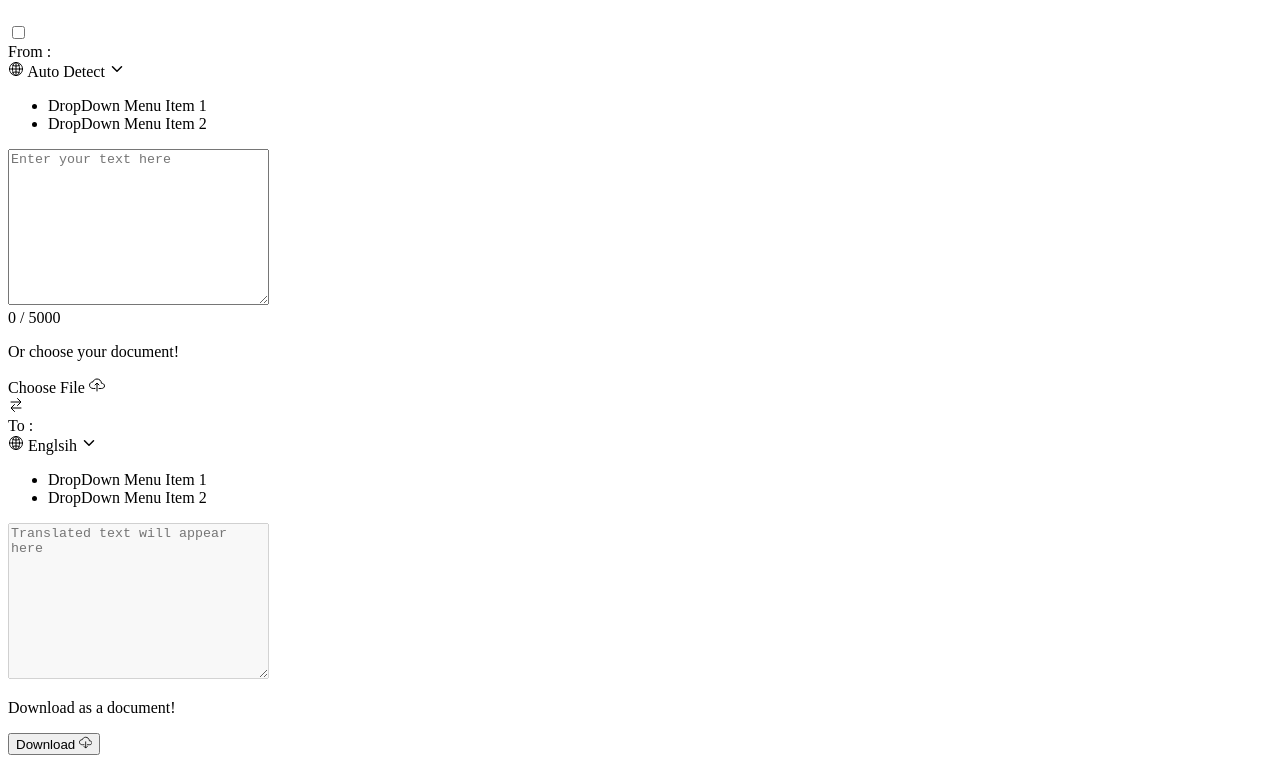
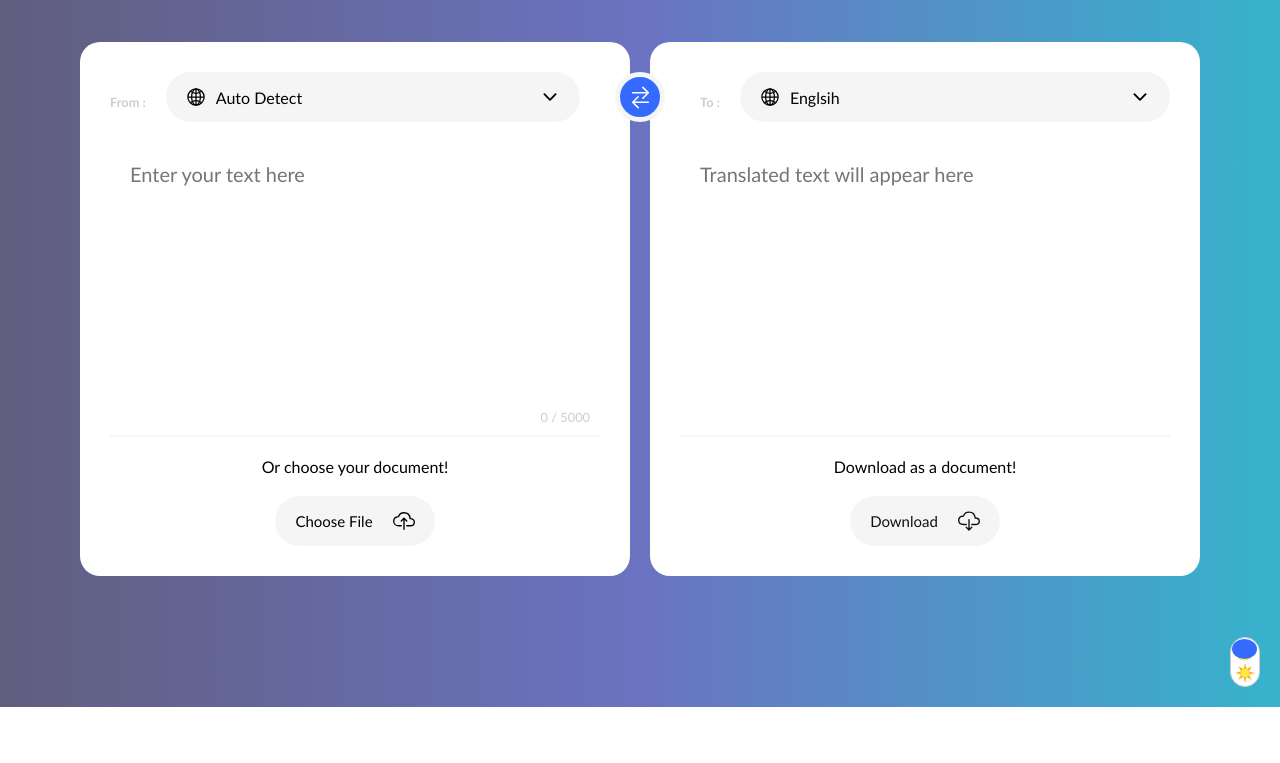
Before and after one commit to srinjaykarfa/CodeClauseInternship_Real-time-Language-Translation-Tool, a plain HTML site: page index.html in a window 1280 px wide. Shown: the part 93-856 px from the top of the page. After the commit the page ends 800 px from the top, so only its background shows below. Drawn offline with nearby package versions, Linux system fonts and the light colour scheme.

Commit message:
Initial Commit

```diff
--- a/index.html
+++ b/index.html
@@ -12,7 +12,7 @@
       nomodule
       src="https://unpkg.com/ionicons@7.1.0/dist/ionicons/ionicons.js"
     ></script>
-    <link rel="stylesheet" href="/Real-time Language Translation Tool/style.css" />
+    <link rel="stylesheet" href="./style.css" />
     <title>Language Translator</title>
   </head>
   <body>
@@ -26,8 +26,8 @@
               <div class="toggle-track">
                 <input type="checkbox" class="toggle-checkbox" id="dark-mode-btn" />
                 <span class="toggle-thumb"></span>
-                <img src="/Real-time Language Translation Tool/images/moon.png" alt="" />
-                <img src="/Real-time Language Translation Tool/images/sun.png" alt="" />
+                <img src="./images/moon.png" alt="" />
+                <img src="./images/sun.png" alt="" />
               </div>
             </label>
           </div>
@@ -107,7 +107,7 @@
         </div>
     </div>
 
-    <script src="/Real-time Language Translation Tool/language.js"></script>
-    <script src="/Real-time Language Translation Tool/script.js"></script>
+    <script src="./language.js"></script>
+    <script src="./script.js"></script>
   </body>
 </html>
```
